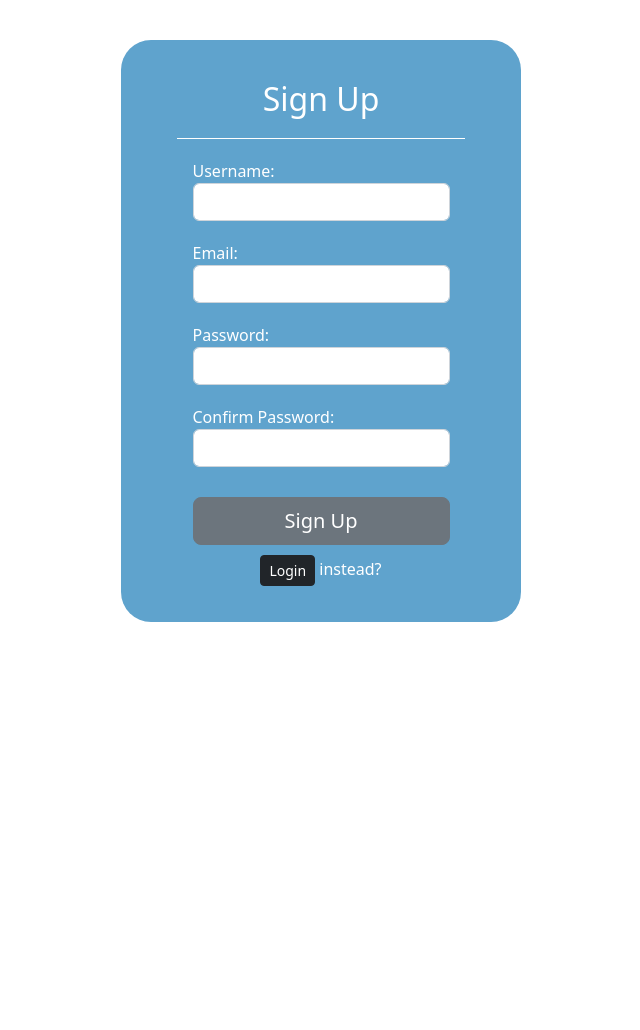
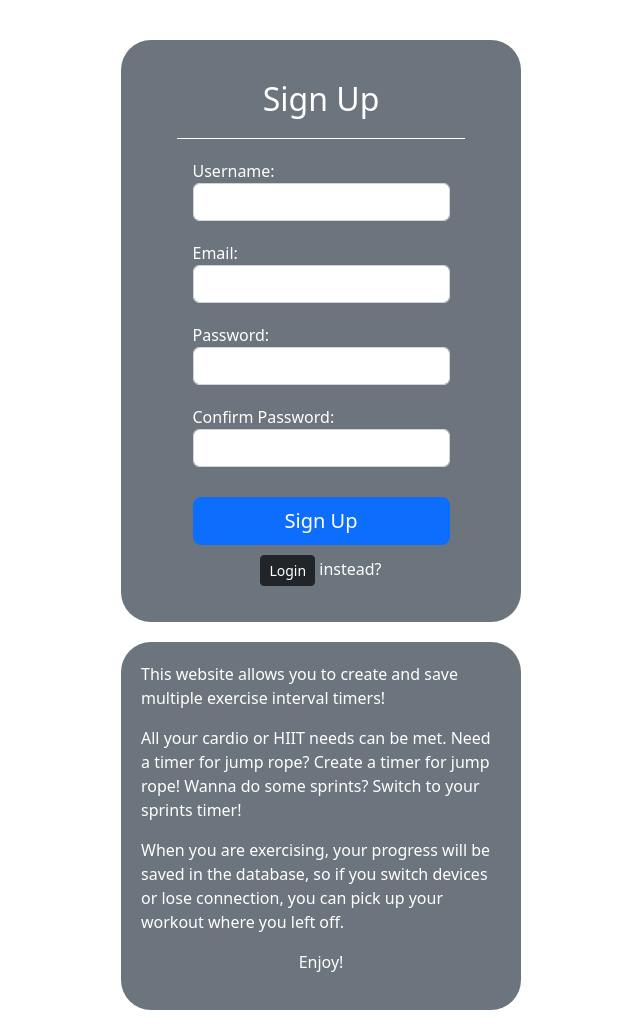
Before and after one commit to joshthecomposer/Exercise_Timers_CRUD, a Flask app: page / in a window 1280 px wide. Shown: the part 88-1118 px from the top of the page, without its empty margins (319-959 px from the left). Before the commit the page ends 710 px from the top, so only its background shows below. Run offline with Flask 2, Linux system fonts and the light colour scheme.

Commit message:
styling landing page

```diff
--- a/flask_app/static/css/custom/style.css
+++ b/flask_app/static/css/custom/style.css
@@ -57,7 +57,7 @@
 
 .form-card {
     color: white;
-    background-color: rgb(95, 163, 205);
+    /* background-color: rgb(95, 163, 205); */
     border-radius: 30px;
     padding:20px;
     margin-top: 20px;
--- a/flask_app/templates/index.html
+++ b/flask_app/templates/index.html
@@ -16,8 +16,9 @@
     <nav class="nav d-flex justify-content-end align-items-center" style="background-color:#333;">
         <h1 class="p-3 text-white">timer.io</h1>
     </nav>
-    <div class="flex-ctr d-flex">
-        <div id="login" class="form-card" style="display:none;">
+    <div class="flex-ctr d-flex flex-column">
+
+        <div id="login" class="form-card bg-secondary" style="display:none;">
             <h2 class="form-head">Login</h2>
             <div class="accent-ln"></div>
             <form action="/login" method="POST">
@@ -29,11 +30,11 @@
                     <label for="password">Password:</label>
                     <input class="form-control" type="password" name="password">
                 </div>
-                <input class="submit-btn btn btn-secondary btn-lg d-inline-block mr-3" type="submit" value="Login">
+                <input class="submit-btn btn btn-primary btn-lg d-inline-block mr-3" type="submit" value="Login">
             </form>
             <p><button class='btn btn-sm btn-dark' type="button" onclick='indexSwitch()'>Sign Up</button> instead?</p>
         </div>
-        <div id="sign-up" class="form-card">
+        <div id="sign-up" class="form-card bg-secondary">
             <h2 class="form-head">Sign Up</h2>
             <div class="accent-ln"></div>
             {% with messages = get_flashed_messages() %}
@@ -63,11 +64,17 @@
                     <label for="confirmpassword">Confirm Password:</label>
                     <input class="form-control" type="password" name="confirmpassword">
                 </div>
-                    <input class="submit-btn btn btn-secondary btn-lg d-inline-block mr-3" type="submit" value="Sign Up">
+                    <input class="submit-btn btn btn-primary btn-lg d-inline-block mr-3" type="submit" value="Sign Up">
                 </form>
             </div>
             <p><button class='btn btn-sm btn-dark' type="button" onclick='indexSwitch()'>Login</button> instead?</p>
         </div>
+        <div class="form-card bg-secondary">
+            <p>This website allows you to create and save multiple exercise interval timers!</p>
+            <p>All your cardio or HIIT needs can be met. Need a timer for jump rope? Create a timer for jump rope! Wanna do some sprints? Switch to your sprints timer!</p>
+            <p>When you are exercising, your progress will be saved in the database, so if you switch devices or lose connection, you can pick up your workout where you left off.</p>
+            <p>Enjoy!</p>
+        </div>
     </div>
 </body>
 </html>
```
